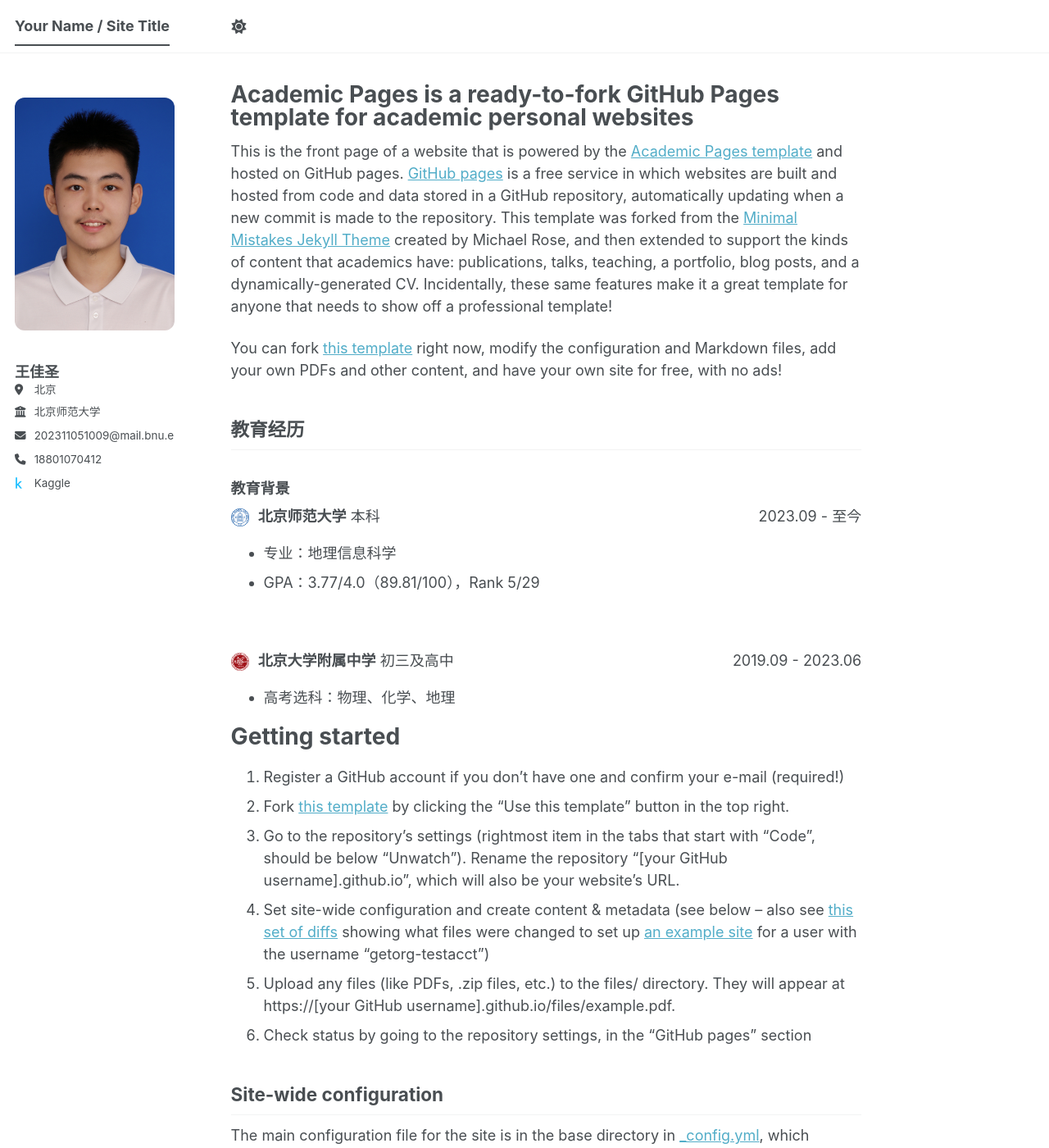
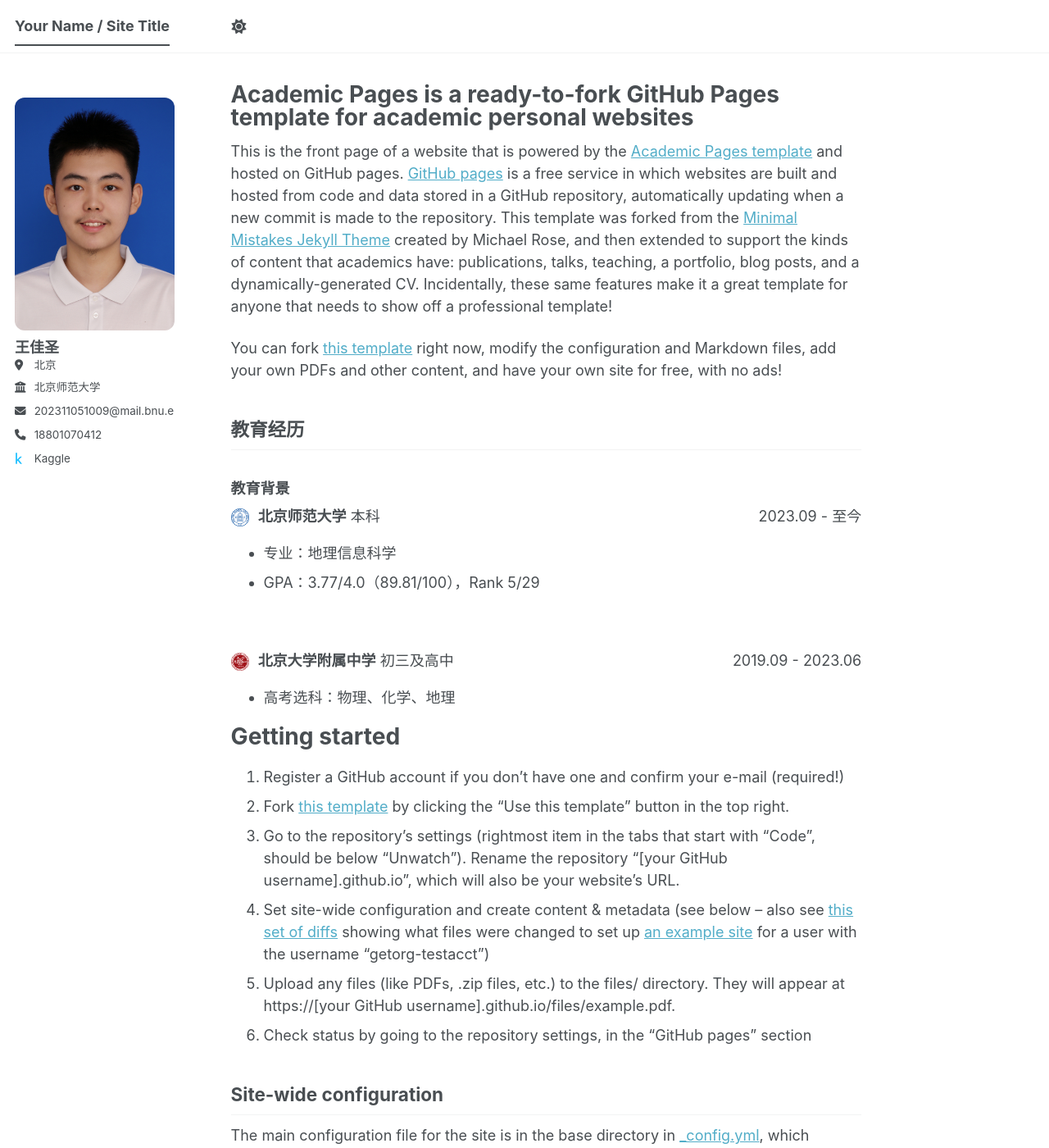
Before and after one commit to WJSheng2005/wangjiasheng.github.io, a Jekyll site: the page built from _pages/about.md, in a window 1280 px wide and 1400 px high. Shown: the whole window at 82% size. Built offline with Jekyll 4.4.1, drawn with Linux system fonts in a browser that asks for light colours; a script bundle is joined from its source files by our own code; library files that are not in the unit come from our copies.

Commit message:
Update _sidebar.scss

```diff
--- a/_sass/layout/_sidebar.scss
+++ b/_sass/layout/_sidebar.scss
@@ -143,23 +143,16 @@
   display: table-cell;
   vertical-align: top;
   width: 36px;
-  margin-bottom: 30px;
 
   @include breakpoint($large) {
     display: block;
     width: auto;
     height: auto;
-    margin-bottom: 40px;
   }
 
   img {
     max-width: 175px;
     border-radius: 50%;
-
-    @include breakpoint($large) {
-      padding: 5px;
-      border: 1px solid var(--global-border-color);
-    }
   }
 }
 
```
